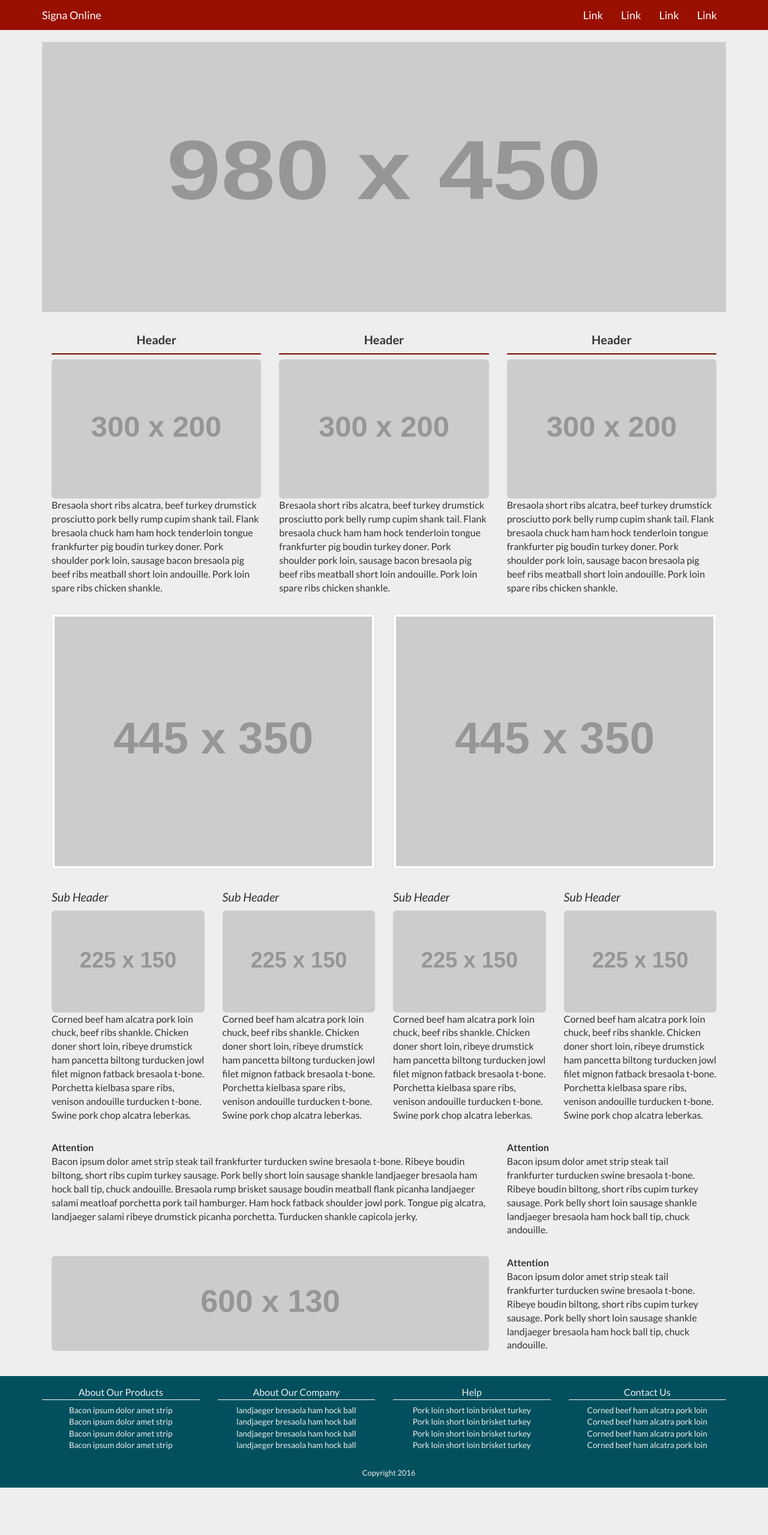
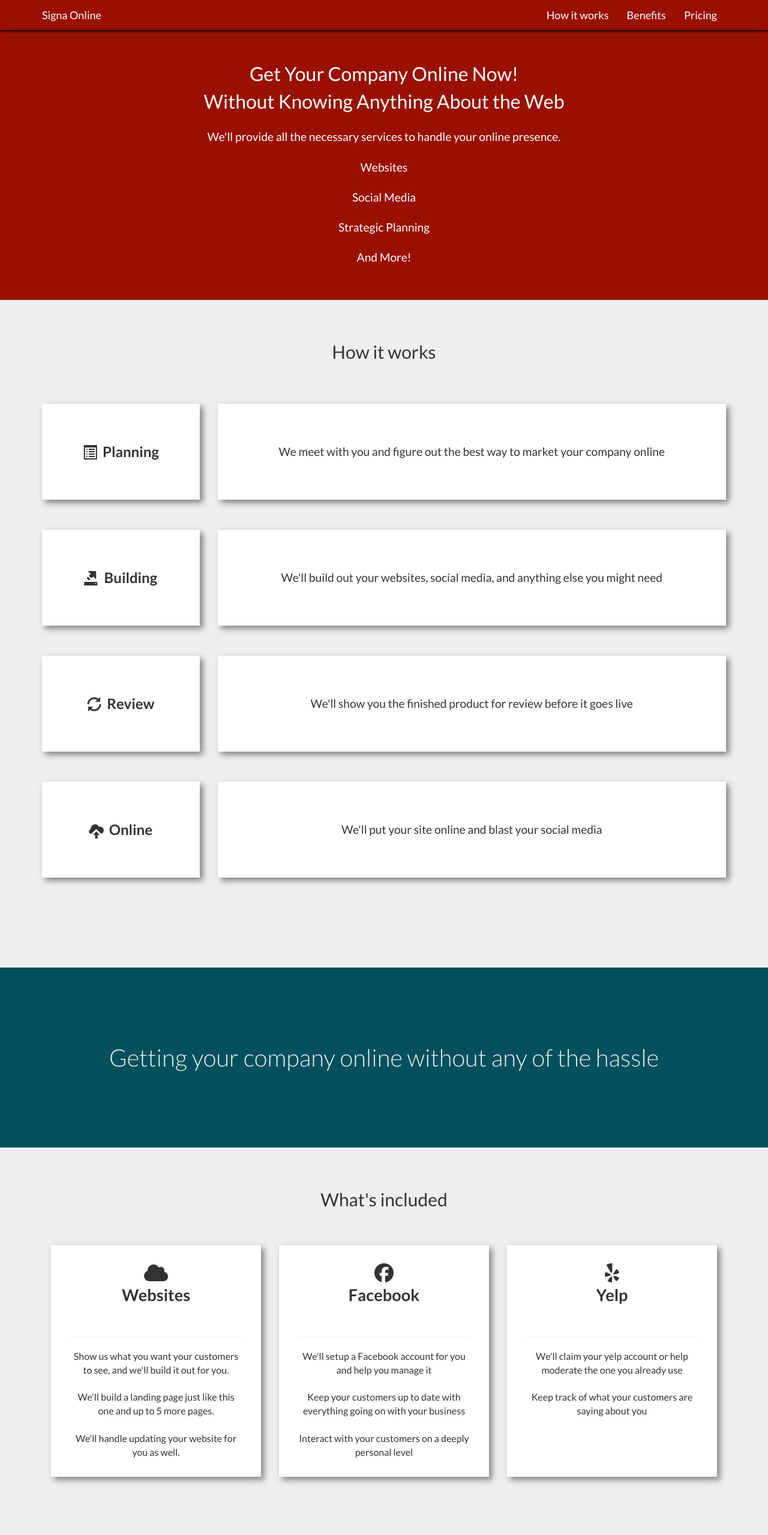
Before and after one commit to taesup/signa, a plain HTML site: page index.html in a window 1280 px wide. Shown: the top 2559 px of the page at 60% size. Before the commit the page ends 2480 px from the top, so only its background shows below. Drawn offline with nearby package versions, Linux system fonts and the light colour scheme; placeholder pictures from the web are drawn by us.

Commit message:
Content filled

```diff
--- a/css/main.css
+++ b/css/main.css
@@ -4,11 +4,36 @@ html, body {
   font-family: 'Lato', sans-serif;
   background-color: #eee; }
 
-/* Global Helper Classes */
-.center { text-align: center; }
-.bold { font-weight: bold; }
+/* Global */
+.band { min-height: 300px; }
+.quote {
+  font-size: 2.5em;
+  display: flex;
+  align-items: center;
+  justify-content: center;
+  text-align: center;
+  color: #eee;
+  background-color: #02505E; }
+.card {
+  padding: 30px;
+  background-color: white;
+  box-shadow:5px 5px 10px 0px grey; }
+.card .header {
+  font-weight: bold;
+  text-align: center;
+  margin-bottom: 30px;}
+.card .header .header-text { font-size: 1.7rem; }
+.card .header .header-icon { font-size: 1.5rem; }
+.card .content { text-align: center; }
 
-/* Header */
+/* Navbar */
+.navbar {
+  position: fixed;
+  top: 0px;
+  width: 100%;
+  z-index: 100;
+  margin-bottom: 0px;
+  box-shadow: 0px 0px 5px 2px black; }
 .navbar-default {
   background-color: #991000;
   font-size: 1.125rem;
@@ -18,72 +43,76 @@ html, body {
 .navbar-default .navbar-nav>li>a { color: white; }
 .navbar-default .navbar-toggle .icon-bar { background-color: white; }
 .navbar-default .navbar-toggle:focus, .navbar-default .navbar-toggle:hover {
-  background-color: #790000;
-}
+  background-color: #790000; }
 .navbar-default .navbar-collapse, .navbar-default .navbar-form { border-color: transparent;}
 .nav > li > a:hover { background-color: #991010; }
 .nav > li > a:focus { background-color: #991010; }
 
 /* Hero */
-.hero { height: 450px; }
-.hero img { width: 100%; max-height: 450px; }
+.hero {
+  margin-top: 50px;
+  height: 450px;
+  color: black;
+  background-color: #991000; }
+.hero .container {
+  padding-top: 50px;
+  padding-bottom: 20px;
+  display: flex;
+  align-items: center;
+  justify-content: center;
+  text-align: center; }
+.hero .title {
+  font-size: 2em;
+  color: white; }
+.hero .subtitle { color: white; font-size: 1.2em; }
 
-/* Content */
-.content {
-  margin-top: 2rem;
-  background-color: #eee;
-  padding-left: 1rem;
-  padding-right: 1rem; }
-.content img { min-width: 100%; height: auto; }
-.header {
-  margin: 0;
-  padding-bottom: 0.5rem;
-  margin-bottom: 0.5rem;
+/* How it works */
+#works { margin-top: 50px; margin-bottom: 100px; }
+#works .row { margin-bottom: 50px; }
+#works .header { margin-bottom: 60px; }
+#works .title {
+  min-height: 100px;
+  font-size: 1.5rem;
   font-weight: bold;
-  text-align: center;
-  font-size: 1.25rem;
-  border-bottom: 2px solid #750B00;
-}
-.sub-header {
-  font-style: italic;
-  padding-bottom: 0.5rem;
-  font-size: 1.25rem;
-}
+  display: flex;
+  align-items: center;
+  justify-content: center;
+  text-align: center; }
+#works .content {
+  min-height: 100px;
+  font-size: 1.2rem;
+  display: flex;
+  align-items: center;
+  justify-content: center;
+  text-align: center; }
+
+#benefits { margin-top: 50px; margin-bottom: 100px; }
+#benefits .header {margin-bottom: 50px; }
+
+#pricing { margin-top: 50px; margin-bottom: 100px; }
+#pricing .row { margin-bottom: 50px; }
+#pricing .card .header { margin-bottom: 10px; }
+#pricing .card { min-height: 300px; }
+#pricing .card.extras { min-height: 200px; }
+#pricing ul { padding-left: 0px;  list-style-type: none; }
+
 
 /* Footer */
 .footer {
   text-align: center;
-  margin-top: 2.5rem;
-  padding-top: 1rem;
   color: #eee;
   background-color: #02505E;
-  min-height: 16  0px;
-  width: 100%;
-}
-.footer-header {
-  border-bottom: 1px solid white;
-  margin-bottom: 0.5rem;
-}
-.footer ul {
-  font-size: 0.85rem;
-  list-style: none;
-  padding-left: 0;
-}
+  min-height: 16px;
+  width: 100%; }
 .footer-copyright {
   text-align: center;
   font-size: 0.8rem;
   padding-left: 1rem;
   margin-top: 1rem;
-  margin-bottom: 1rem;
-}
-
-.img-spacer {
-  height: 1.5rem;
-  clear: both;
-}
+  margin-bottom: 1rem; }
 
 @media (max-width: 450px) {
-  .hero { height: 175px; }
+  .card { margin-bottom: 40px; }
 }
 
 @media (max-width: 768px) {
--- a/index.html
+++ b/index.html
@@ -39,171 +39,279 @@
       <!-- Collect the nav links, forms, and other content for toggling -->
       <div class="collapse navbar-collapse" id="bs-example-navbar-collapse-1">
         <ul class="nav navbar-nav navbar-right">
-          <li><a href="#">Link</a></li>
-          <li><a href="#">Link</a></li>
-          <li><a href="#">Link</a></li>
-          <li><a href="#">Link</a></li>
+          <li><a href="#works">How it works</a></li>
+          <li><a href="#benefits">Benefits</a></li>
+          <li><a href="#pricing">Pricing</a></li>
         </ul>
       </div><!-- /.navbar-collapse -->
 
     </div>
   </nav>
 
-  <!-- Main Content -->
-  <div class="container">
+  <!-- Call to Action -->
+  <section class="hero">
+    <div class="container">
+      <div class="col-xs-12 hero-header">
+        <span class="title">
+          Get Your Company Online Now!
+          <br>
+          Without Knowing Anything About the Web
+        </span>
+        <br><br>
+        <span class="subtitle">
+          We'll provide all the necessary services to handle your online presence.
+        </span>
+        <br><br>
+        <span class="subtitle">Websites</span>
+        <br><br>
+        <span class="subtitle">Social Media</span>
+        <br><br>
+        <span class="subtitle">Strategic Planning</span>
+        <br><br>
+        <span class="subtitle">And More!</span>
+      </div>
+    </div>
+  </section>
 
-    <!-- Call to Action -->
-    <section class="hero">
-      <div class="center"><img src="http://placehold.it/980x450"></div>
-    </section>
+  <!-- How it works -->
+  <div id="works" class="container band">
 
-    <!-- One Third Layout -->
-    <div class="content row">
-      <div class="col-xs-12 col-md-4">
-        <div class="header">Header</div>
-        <img class="img-rounded" src="http://placehold.it/300x200">
-        Bresaola short ribs alcatra, beef turkey drumstick prosciutto pork belly rump cupim shank tail. Flank bresaola chuck ham ham hock tenderloin tongue frankfurter pig boudin turkey doner. Pork shoulder pork loin, sausage bacon bresaola pig beef ribs meatball short loin andouille. Pork loin spare ribs chicken shankle.
+    <div class="row text-center header">
+      <h2>How it works</h2>
+    </div>
+
+    <!-- Planning -->
+    <div class="row">
+      <div class="col-xs-12 col-md-3">
+        <div class="card">
+          <div class="title">
+            <span class="glyphicon glyphicon-list-alt header-icon"></span>
+            &nbsp;&nbsp;
+            <span class="header-text">Planning</span>
+          </div>
+        </div>
       </div>
 
-      <div class="col-xs-12 col-md-4">
-        <div class="header">Header</div>
-        <img class="img-rounded" src="http://placehold.it/300x200">
-        Bresaola short ribs alcatra, beef turkey drumstick prosciutto pork belly rump cupim shank tail. Flank bresaola chuck ham ham hock tenderloin tongue frankfurter pig boudin turkey doner. Pork shoulder pork loin, sausage bacon bresaola pig beef ribs meatball short loin andouille. Pork loin spare ribs chicken shankle.
-      </div>
-
-      <div class="col-xs-12 col-md-4">
-        <div class="header">Header</div>
-        <img class="img-rounded" src="http://placehold.it/300x200">
-        Bresaola short ribs alcatra, beef turkey drumstick prosciutto pork belly rump cupim shank tail. Flank bresaola chuck ham ham hock tenderloin tongue frankfurter pig boudin turkey doner. Pork shoulder pork loin, sausage bacon bresaola pig beef ribs meatball short loin andouille. Pork loin spare ribs chicken shankle.
-      </div>
-    </div>
-
-    <!-- One Half Layout -->
-    <div class="content row">
-      <div class="col-xs-12 col-md-6 center">
-        <img class="img-thumbnail img-responsive" src="http://placehold.it/445x350">
-      </div>
-
-      <div class="show-mobile img-spacer"></div>
-
-      <div class="col-xs-12 col-md-6 center">
-        <img class="img-thumbnail img-responsive" src="http://placehold.it/445x350">
-      </div>
-    </div>
-
-    <!-- One Fourth Layout -->
-    <div class="content row">
-      <div class="col-xs-12 col-md-3">
-        <div class="sub-header">Sub Header</div>
-        <img class="img-rounded img-reponsive" src="http://placehold.it/225x150">
-        Corned beef ham alcatra pork loin chuck, beef ribs shankle. Chicken doner short loin, ribeye drumstick ham pancetta biltong turducken jowl filet mignon fatback bresaola t-bone. Porchetta kielbasa spare ribs, venison andouille turducken t-bone. Swine pork chop alcatra leberkas.
-      </div>
-
-      <div class="col-xs-12 col-md-3">
-        <div class="sub-header">Sub Header</div>
-        <img class="img-rounded img-reponsive" src="http://placehold.it/225x150">
-        Corned beef ham alcatra pork loin chuck, beef ribs shankle. Chicken doner short loin, ribeye drumstick ham pancetta biltong turducken jowl filet mignon fatback bresaola t-bone. Porchetta kielbasa spare ribs, venison andouille turducken t-bone. Swine pork chop alcatra leberkas.
-      </div>
-
-      <div class="col-xs-12 col-md-3">
-        <div class="sub-header">Sub Header</div>
-        <img class="img-rounded img-reponsive" src="http://placehold.it/225x150">
-        Corned beef ham alcatra pork loin chuck, beef ribs shankle. Chicken doner short loin, ribeye drumstick ham pancetta biltong turducken jowl filet mignon fatback bresaola t-bone. Porchetta kielbasa spare ribs, venison andouille turducken t-bone. Swine pork chop alcatra leberkas.
-      </div>
-
-      <div class="col-xs-12 col-md-3">
-        <div class="sub-header">Sub Header</div>
-        <img class="img-rounded img-reponsive" src="http://placehold.it/225x150">
-        Corned beef ham alcatra pork loin chuck, beef ribs shankle. Chicken doner short loin, ribeye drumstick ham pancetta biltong turducken jowl filet mignon fatback bresaola t-bone. Porchetta kielbasa spare ribs, venison andouille turducken t-bone. Swine pork chop alcatra leberkas.
-      </div>
-    </div>
-
-    <!-- 3/4 split content -->
-    <div class="content">
-      <div class="row">
-        <div class="col-xs-12 col-md-8 three-four-split">
-          <span class="bold">Attention</span><br />
-          Bacon ipsum dolor amet strip steak tail frankfurter turducken swine bresaola t-bone. Ribeye boudin biltong, short ribs cupim turkey sausage. Pork belly short loin sausage shankle landjaeger bresaola ham hock ball tip, chuck andouille. Bresaola rump brisket sausage boudin meatball flank picanha landjaeger salami meatloaf porchetta pork tail hamburger. Ham hock fatback shoulder jowl pork. Tongue pig alcatra, landjaeger salami ribeye drumstick picanha porchetta. Turducken shankle capicola jerky.
-        </div>
-
-        <div class="col-xs-12 col-md-4 three-four-split">
-          <span class="bold">Attention</span><br />
-          Bacon ipsum dolor amet strip steak tail frankfurter turducken swine bresaola t-bone. Ribeye boudin biltong, short ribs cupim turkey sausage. Pork belly short loin sausage shankle landjaeger bresaola ham hock ball tip, chuck andouille.
+      <div class="col-xs-12 col-md-9">
+        <div class="card">
+          <div class="content">
+            We meet with you and figure out the best way to market your company online
+          </div>
         </div>
       </div>
     </div>
 
-  <!-- 3/4 split image content -->
-    <div class="content">
-      <div class="row">
-        <div class="col-xs-12 col-md-8">
-          <img class="img-rounded img-responsive" src="http://placehold.it/600x130">
+    <!-- Building -->
+    <div class="row">
+      <div class="col-xs-12 col-md-3">
+        <div class="card">
+          <div class="title">
+            <i class="glyphicon glyphicon-export header-icon"></i>
+            &nbsp;&nbsp;
+            <span class="header-text">Building</span>
+          </div>
         </div>
+      </div>
 
-        <div class="col-xs-12 col-md-4">
-          <span class="bold hide-mobile">Attention</span><br />
-          Bacon ipsum dolor amet strip steak tail frankfurter turducken swine bresaola t-bone. Ribeye boudin biltong, short ribs cupim turkey sausage. Pork belly short loin sausage shankle landjaeger bresaola ham hock ball tip, chuck andouille.
+      <div class="col-xs-12 col-md-9">
+        <div class="card">
+          <div class="content">
+            We'll build out your websites, social media, and anything else you might need
+          </div>
         </div>
       </div>
     </div>
 
+    <!-- Review -->
+    <div class="row">
+      <div class="col-xs-12 col-md-3">
+        <div class="card">
+          <div class="title">
+            <i class="glyphicon glyphicon-refresh header-icon"></i>
+            &nbsp;&nbsp;
+            <span class="header-text">Review</span>
+          </div>
+        </div>
+      </div>
+
+      <div class="col-xs-12 col-md-9">
+        <div class="card">
+          <div class="content">
+            We'll show you the finished product for review before it goes live
+          </div>
+        </div>
+      </div>
+    </div>
+
+    <!-- Online -->
+    <div class="row">
+      <div class="col-xs-12 col-md-3">
+        <div class="card">
+          <div class="title">
+            <i class="glyphicon glyphicon-cloud-upload header-icon"></i>
+            &nbsp;&nbsp;
+            <span class="header-text">Online</span>
+          </div>
+        </div>
+      </div>
+
+      <div class="col-xs-12 col-md-9">
+        <div class="card">
+          <div class="content">
+            We'll put your site online and blast your social media
+          </div>
+        </div>
+      </div>
+    </div>
+  </div>
+
+  <!-- Quote Section -->
+  <section class="quote lead band">
+    Getting your company online without any of the hassle
+  </section>
+
+  <!-- Features -->
+  <div id="benefits" class="container band">
+
+    <div class="row text-center header">
+      <h2>What's included</h2>
+    </div>
+
+    <div class="col-xs-12 col-md-4">
+      <div class="card">
+        <div class="header">
+          <i class="fa fa-cloud fa-2x"></i>
+          <br>
+          <span class="header-text">Websites</span>
+        </div>
+        <hr>
+        <div class="content">
+          Show us what you want your customers to see, and we'll build it out for you.
+          <br><br>
+          We'll build a landing page just like this one and up to 5 more pages.
+          <br><br>
+          We'll handle updating your website for you as well.
+        </div>
+      </div>
+    </div>
+
+    <div class="col-xs-12 col-md-4">
+      <div class="card">
+        <div class="header">
+          <i class="fa fa-facebook-official fa-2x"></i><br>
+          <span class="header-text">Facebook</span>
+        </div>
+        <hr>
+        <div class="content">
+          We'll setup a Facebook account for you and help you manage it
+          <br><br>
+          Keep your customers up to date with everything going on with your business
+          <br><br>
+          Interact with your customers on a deeply personal level
+        </div>
+      </div>
+    </div>
+
+    <div class="col-xs-12 col-md-4">
+      <div class="card">
+        <div class="header">
+          <i class="fa fa-yelp fa-2x"></i><br>
+          <span class="header-text">Yelp</span>
+        </div>
+        <hr>
+        <div class="content">
+          We'll claim your yelp account or help moderate the one you already use
+          <br><br>
+          Keep track of what your customers are saying about you
+          <br><br>
+          <br><br>
+        </div>
+      </div>
+    </div>
+  </div>
+
+  <!-- Quote Section -->
+  <section class="quote lead band">
+    You manage your business, we'll take care of the rest
+  </section>
+
+  <!-- Features -->
+  <div id="pricing" class="container band">
+
+    <div class="row text-center pricing-header">
+      <h2>Pricing</h2>
+    </div>
+
+    <div class="row">
+      <div class="col-xs-12 col-md-6">
+        <div class="card">
+          <div class="header">
+            <span class="header-text">Basic Packages</span>
+          </div>
+          <hr>
+          <div class="content">
+            <ul>
+              <li>1 Website including 5 pages</li>
+              <li>Basic SEO for your page</li>
+              <li>Basic Social Media Marketing</li>
+              <li>10 Photos</li>
+            </ul>
+          </div>
+          <hr>
+          <div class="content">
+            $99 / month
+          </div>
+        </div>
+      </div>
+
+      <div class="col-xs-12 col-md-6">
+        <div class="card">
+          <div class="header">
+            <span class="header-text">Upgrade Package</span>
+          </div>
+          <hr>
+          <div class="content">
+            <ul>
+              <li>Everything in the Basic Package</li>
+              <li>Daily Social Media Blasts</li>
+            </ul>
+          </div>
+          <hr>
+          <div class="content">
+            $249 / month
+          </div>
+        </div>
+      </div>
+    </div>
+
+    <div class="row">
+      <div class="col-xs-12 col-md-12">
+        <div class="card extras">
+          <div class="header">
+            <span class="header-text">Extras</span>
+          </div>
+          <hr>
+          <div class="content">
+            <ul>
+              <li>Manage your ads ($49/month)</li>
+              <li>5 More pages ($19/month)</li>
+            </ul>
+          </div>
+        </div>
+      </div>
+    </div>
   </div>
 
   <!-- Footer Area -->
   <div class="container footer">
     <div class="container">
-      <div class="row">
-        <!-- 1st Column -->
-        <div class="col-xs-12 col-md-3">
-          <div class="footer-header">About Our Products</div>
-          <ul>
-            <li>Bacon ipsum dolor amet strip</li>
-            <li>Bacon ipsum dolor amet strip</li>
-            <li>Bacon ipsum dolor amet strip</li>
-            <li>Bacon ipsum dolor amet strip</li>
-          </ul>
-        </div>
-
-        <!-- 2nd Column -->
-        <div class="col-xs-12 col-md-3">
-          <div class="footer-header">About Our Company</div>
-          <ul>
-            <li>landjaeger bresaola ham hock ball</li>
-            <li>landjaeger bresaola ham hock ball</li>
-            <li>landjaeger bresaola ham hock ball</li>
-            <li>landjaeger bresaola ham hock ball</li>
-          </ul>
-        </div>
-
-        <!-- 3rd Column -->
-        <div class="col-xs-12 col-md-3">
-          <div class="footer-header">Help</div>
-          <ul>
-            <li>Pork loin short loin brisket turkey</li>
-            <li>Pork loin short loin brisket turkey</li>
-            <li>Pork loin short loin brisket turkey</li>
-            <li>Pork loin short loin brisket turkey</li>
-          </ul>
-        </div>
-
-        <!-- 4th Column -->
-        <div class="col-xs-12 col-md-3">
-          <div class="footer-header">Contact Us</div>
-          <ul>
-            <li>Corned beef ham alcatra pork loin</li>
-            <li>Corned beef ham alcatra pork loin</li>
-            <li>Corned beef ham alcatra pork loin</li>
-            <li>Corned beef ham alcatra pork loin</li>
-          </ul>
-        </div>
-      </div>
-
       <div class="row footer-copyright">Copyright 2016</div>
     </div>
   </div>
 
   <script src="https://ajax.googleapis.com/ajax/libs/jquery/1.11.3/jquery.min.js"></script>
   <script src="https://maxcdn.bootstrapcdn.com/bootstrap/3.3.6/js/bootstrap.min.js" integrity="sha384-0mSbJDEHialfmuBBQP6A4Qrprq5OVfW37PRR3j5ELqxss1yVqOtnepnHVP9aJ7xS" crossorigin="anonymous"></script>
+  <script src="https://use.fontawesome.com/657370856f.js"></script>
   <!-- <script src="js/main.js"></script> -->
 
 
```
